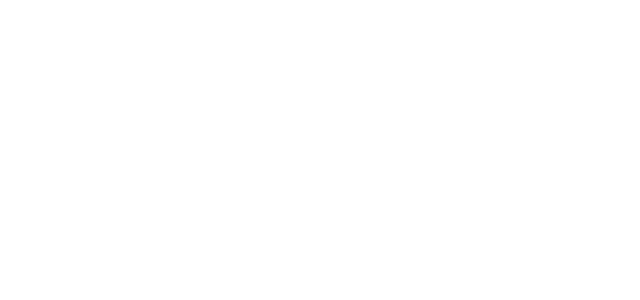
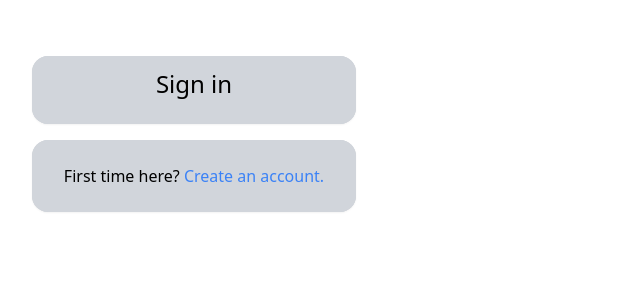
Before and after one commit to vlad-vasch-ukr/boards-project, a React (Vite) app: page /login in a window 1280 px wide. Before the commit this address had no page. Shown: the top 300 px of the page, without its empty margins (0-640 px from the left). Built offline with nearby package versions, Linux system fonts and the light colour scheme.

Commit message:
add auth

```diff
--- a/src/UI/CustomInput/CustomInput.scss
+++ b/src/UI/CustomInput/CustomInput.scss
@@ -10,7 +10,7 @@
   }
 
   &__field {
-    @apply w-full rounded-md bg-white py-1.5 pl-3 pr-10 text-gray-900 shadow-sm ring-1 ring-inset ring-gray-300 focus:ring-indigo-500 sm:text-sm sm:leading-6 select-none cursor-pointer;
+    @apply block w-full rounded-md bg-white py-1.5 pl-3 pr-10 text-gray-900 shadow-sm ring-1 ring-inset ring-gray-300 focus:ring-indigo-500 sm:text-sm sm:leading-6 select-none cursor-pointer;
 
     &.error {
       @apply ring-red-700;
@@ -32,6 +32,6 @@
   }
 
   &__error {
-    @apply text-red-700 mt-1 h-6;
+    @apply text-red-700 mt-1 h-4 text-sm flex items-center;
   }
 }
--- a/src/components/Authorization/Authorization.jsx
+++ b/src/components/Authorization/Authorization.jsx
@@ -1,12 +1,37 @@
+import PropTypes from 'prop-types';
+import { NavLink } from 'react-router-dom';
 import RegisterForm from './components/RegisterForm/RegisterForm.jsx';
+import SignInForm from './components/SignInForm/SignInForm.jsx';
 import './Authorization.scss';
 
-function Authorization() {
+function Authorization({ action }) {
     return (
         <div className="authorization">
-            <RegisterForm />
+            <div className="authorization__wrapp">
+                <h1 className="authorization__title">
+                    { action === 'register' ? 'Register' : 'Sign in' }
+                </h1>
+                {
+                    action === 'register' ? <RegisterForm /> : <SignInForm />
+                }
+            </div>
+            <div className="authorization__message">
+                {
+                    action === 'register' ?
+                        <p>Already have an account? <NavLink to="/login" className="authorization__link">Sign in</NavLink></p> :
+                        <p>First time here? <NavLink to="/register" className="authorization__link">Create an account.</NavLink></p>
+                }
+            </div>
         </div>
     );
 }
 
+Authorization.propTypes = {
+    action: PropTypes.oneOf(['register', 'login'])
+}
+
+Authorization.defaultProps = {
+    action: 'register'
+}
+
 export default Authorization;
--- a/src/components/Authorization/Authorization.scss
+++ b/src/components/Authorization/Authorization.scss
@@ -1 +1,25 @@
-.authorization {}
+.authorization {
+  &__wrapp {
+    @apply shadow-sm ring-1 ring-inset ring-gray-300 rounded-2xl p-3 bg-gray-300;
+  }
+
+  &__title {
+    @apply font-medium text-center text-2xl mb-3 w-[300px];
+  }
+
+  .custom-input:not(:first-child) {
+    @apply mt-2;
+  }
+
+  .custom-button {
+    @apply block ml-auto mr-auto mt-4;
+  }
+
+  &__message {
+    @apply shadow-sm ring-1 ring-inset ring-gray-300 rounded-2xl px-3 py-6 bg-gray-300 text-center mt-4;
+  }
+
+  &__link {
+    @apply text-blue-500;
+  }
+}
--- a/src/components/Authorization/components/RegisterForm/RegisterForm.jsx
+++ b/src/components/Authorization/components/RegisterForm/RegisterForm.jsx
@@ -1,28 +1,40 @@
 import PropTypes from 'prop-types';
-import * as yup from 'yup';
-import { useForm } from 'react-hook-form';
+import { useForm, Controller  } from 'react-hook-form';
 import { yupResolver } from '@hookform/resolvers/yup';
 import CustomInput from '../../../../UI/CustomInput/CustomInput.jsx';
+import Button from '../../../../UI/Button/Button.jsx';
+import { registerFields, registerSchema } from '../../helpers/index.js';
 
 function RegisterForm({ onSubmit }) {
-    const schema = yup.object().shape({
-        email: yup.string().email().required(),
-        password: yup.string().min(8).max(32).required(),
+    const { control, handleSubmit, formState: { errors }, reset } = useForm({
+        mode: 'onChange',
+        resolver: yupResolver(registerSchema),
     });
-    const { register, handleSubmit, formState: { errors }, reset } = useForm({
-        resolver: yupResolver(schema),
-    });
-    console.log(register('email'))
+
     return (
-        <div className="register-form">
-            <h1 className="authorization-title">Register</h1>
-            <form onSubmit={handleSubmit(onSubmit)}>
-                <CustomInput type='email' {...register('email')} />
-                <CustomInput {...register('password')} />
-                <CustomInput />
-                <CustomInput />
-            </form>
-        </div>
+        <form onSubmit={handleSubmit(onSubmit)}>
+            {
+                registerFields.map(({ name, placeholder, type }) => (
+                    <Controller
+                        control={control}
+                        render={({ field: { onChange, onBlur, value } }) => (
+                            <CustomInput
+                                type={type}
+                                placeholder={placeholder}
+                                onBlur={onBlur}
+                                onChange={onChange}
+                                value={value}
+                                withError
+                                error={errors[name]?.message}
+                            />
+                        )}
+                        name={name}
+                        key={name}
+                    />
+                ))
+            }
+            <Button type="submit">Register</Button>
+        </form>
     );
 }
 
--- a/src/components/Authorization/components/SignInForm/SignInForm.jsx
+++ b/src/components/Authorization/components/SignInForm/SignInForm.jsx
@@ -0,0 +1,7 @@
+function SignInForm() {
+    return (
+        <div></div>
+    );
+}
+
+export default SignInForm;
--- /dev/null
+++ b/src/components/Authorization/helpers/index.js
@@ -0,0 +1,31 @@
+import * as yup from 'yup';
+
+export const registerFields = [
+    {
+        name: 'name',
+        placeholder: 'Enter name',
+        type: 'text'
+    },
+    {
+        name: 'email',
+        placeholder: 'Enter your email',
+        type: 'email'
+    },
+    {
+        name: 'password',
+        placeholder: 'Enter password',
+        type: 'text'
+    },
+    {
+        name: 'confirmPassword',
+        placeholder: 'Confirm password',
+        type: 'text'
+    }
+];
+
+export const registerSchema = yup.object().shape({
+    name: yup.string().required('This field is required').min(3, 'First name must be at least 3 characters'),
+    email: yup.string().required('This field is required').email('Email must be a valid'),
+    password: yup.string().required('This field is required').min(8, 'Password must be at least 8 characters'),
+    confirmPassword: yup.string().required('This field is required').oneOf([yup.ref('password'), null], 'Passwords must match'),
+});
--- /dev/null
+++ b/src/layouts/AuthLayout/AuthLayout.jsx
@@ -0,0 +1,11 @@
+import { Outlet } from 'react-router-dom';
+
+function AuthLayout() {
+    return (
+        <main className="items-center justify-center">
+            <Outlet />
+        </main>
+    );
+}
+
+export default AuthLayout;
--- a/src/router/RoutesList.jsx
+++ b/src/router/RoutesList.jsx
@@ -1,8 +1,9 @@
-import {Routes, Route} from 'react-router-dom';
+import { Routes, Route } from 'react-router-dom';
 import MainLayout from '../layouts/MainLayout/MainLayout.jsx';
 import MainPage from '../pages/MainPage/MainPage.jsx';
 import BoardPage from '../pages/BoardPage/BoardPage.jsx';
 import Authorization from '../components/Authorization/Authorization.jsx';
+import AuthLayout from '../layouts/AuthLayout/AuthLayout.jsx';
 
 function RoutesList() {
   return (
@@ -11,7 +12,10 @@
         <Route index element={<MainPage />} />
         <Route path="boards/:id" element={<BoardPage />} />
       </Route>
-      <Route path="/register" element={<Authorization />} />
+      <Route element={<AuthLayout />} >
+          <Route path="/register" element={<Authorization action="register" />} />
+          <Route path="/login" element={<Authorization action="login" />} />
+      </Route>
     </Routes>
   );
 }
```
